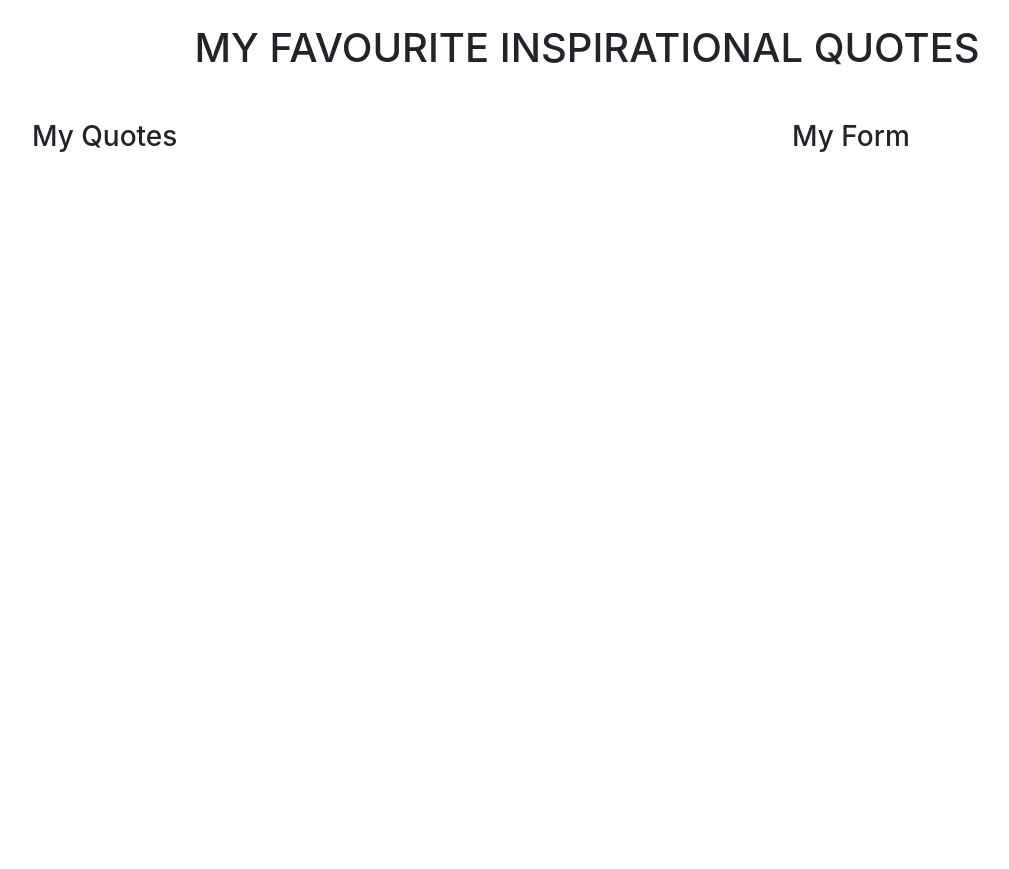
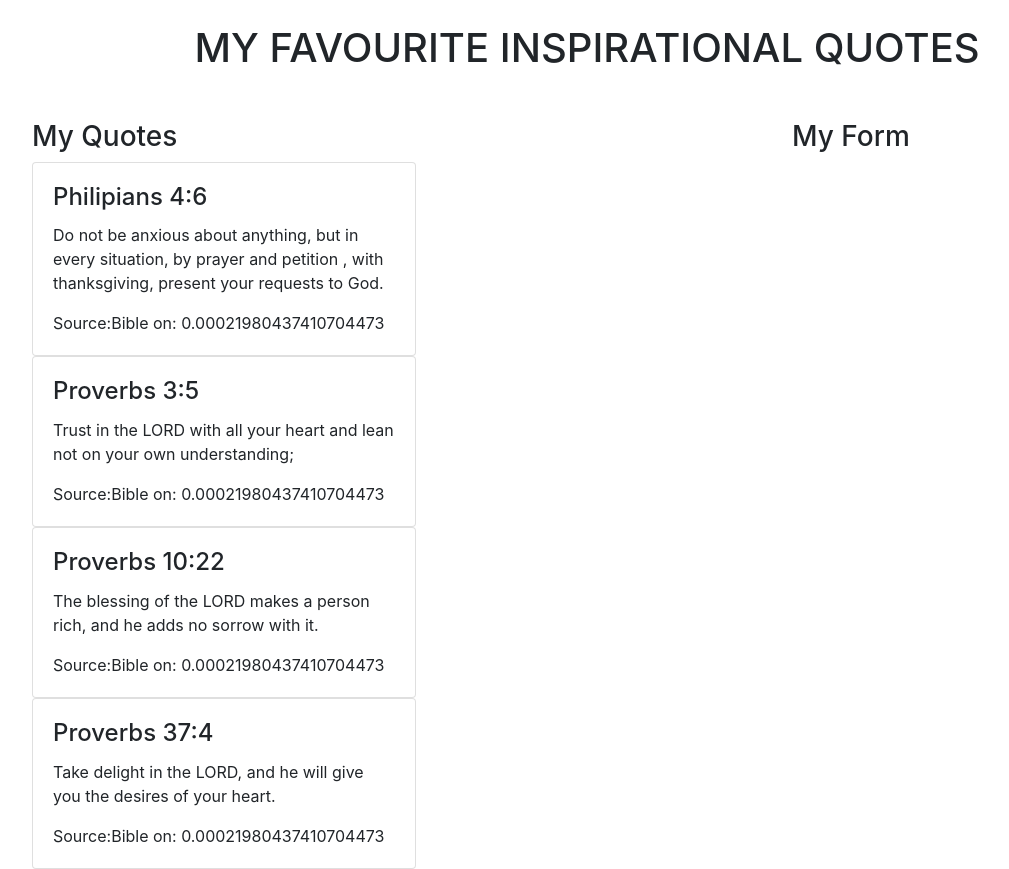
Before and after one commit to Dindihub/Inspirational-quotes, an Angular app: page / in a window 1280 px wide. Shown: the whole page, without its empty margins (53-1062 px from the left). Before the commit the page ends 800 px from the top, so only its background shows below. Built offline with nearby package versions, Linux system fonts and the light colour scheme.

Commit message:
Code-Add parameter to Quote Array

```diff
--- a/src/app/quote/quote.component.ts
+++ b/src/app/quote/quote.component.ts
@@ -1,5 +1,5 @@
 import { Component, OnInit } from '@angular/core';
-
+import { Quote } from '../quote';
 
 @Component({
   selector: 'app-quote',
@@ -7,7 +7,19 @@ import { Component, OnInit } from '@angular/core';
   styleUrls: ['./quote.component.css']
 })
 export class QuoteComponent implements OnInit {
+  title="Inpirational quotes"
+myQuotes:Quote[]=[
 
+  new Quote(1,"Philipians 4:6","Do not be anxious about anything, but in every situation, by prayer and petition , with thanksgiving, present your requests to God.","Bible" ,4/9/2022,0,0,false),
+  new Quote(2,"Proverbs 3:5","Trust in the LORD with all your heart and lean not on your own understanding;","Bible" ,4/9/2022,5,0,false),
+  new Quote(3,"Proverbs 10:22","The blessing of the LORD makes a person rich, and he adds no sorrow with it.","Bible",4/9/2022,0,0, false),
+  new Quote(4,"Proverbs 37:4","Take delight in the LORD, and he will give you the desires of your heart.","Bible" ,4/9/2022,0,0,false),
+
+]
+
+popularQuote:Quote[]=[
+  new Quote(2,"Proverbs 3:5","Trust in the LORD with all your heart and lean not on your own understanding;","Bible" ,4/9/2022,5,0,false),
+]
   constructor() { }
 
   ngOnInit(): void {
```
